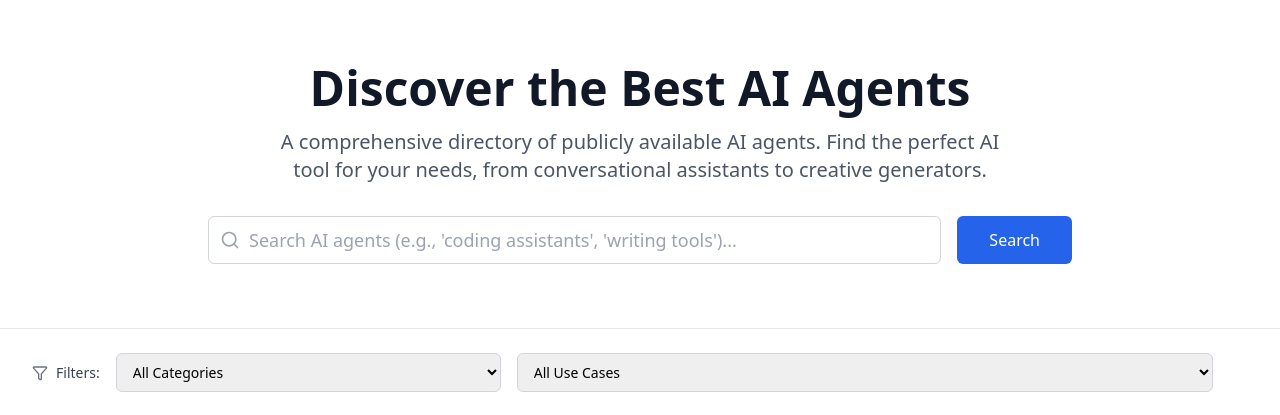
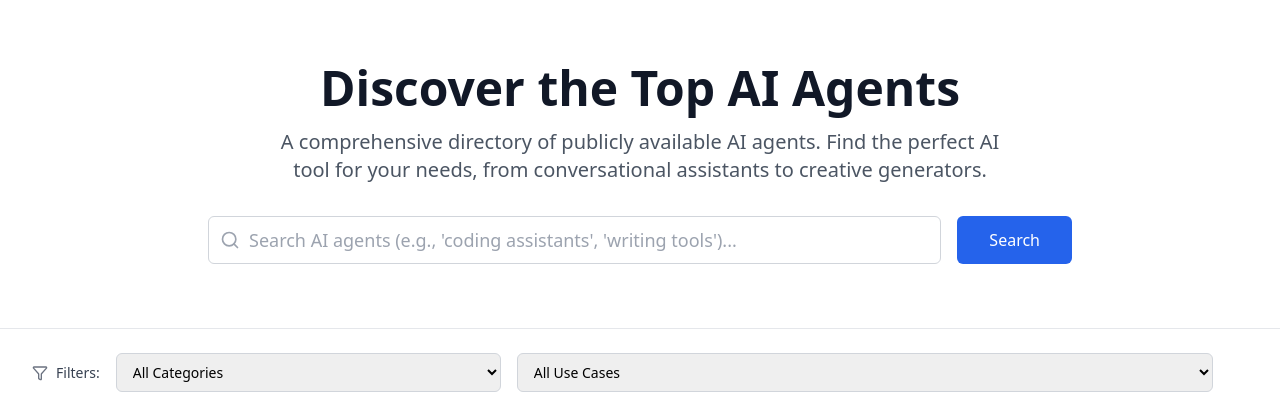
Before and after one commit to vishwastam/ai-agents-directory, a Flask app: page / in a window 1280 px wide. Shown: the part 65-480 px from the top of the page. Run offline with Flask 3, Linux system fonts and the light colour scheme; some libraries are stand-ins or nearby versions.

Commit message:
Update homepage copy: Discover the Best → Discover the Top AI Agents

```diff
--- a/templates/index.html
+++ b/templates/index.html
@@ -33,7 +33,7 @@
 <!-- Hero Section -->
 <section class="bg-white py-8 sm:py-12 lg:py-16">
     <div class="max-w-7xl mx-auto px-4 sm:px-6 lg:px-8 text-center">
-        <h2 class="text-2xl sm:text-3xl md:text-4xl lg:text-5xl font-bold text-gray-900 mb-4">Discover the Best AI Agents</h2>
+        <h2 class="text-2xl sm:text-3xl md:text-4xl lg:text-5xl font-bold text-gray-900 mb-4">Discover the Top AI Agents</h2>
         <p class="text-base sm:text-lg md:text-xl text-gray-600 mb-6 sm:mb-8 max-w-3xl mx-auto px-4">
             A comprehensive directory of publicly available AI agents. Find the perfect AI tool for your needs, from conversational assistants to creative generators.
         </p>
```
